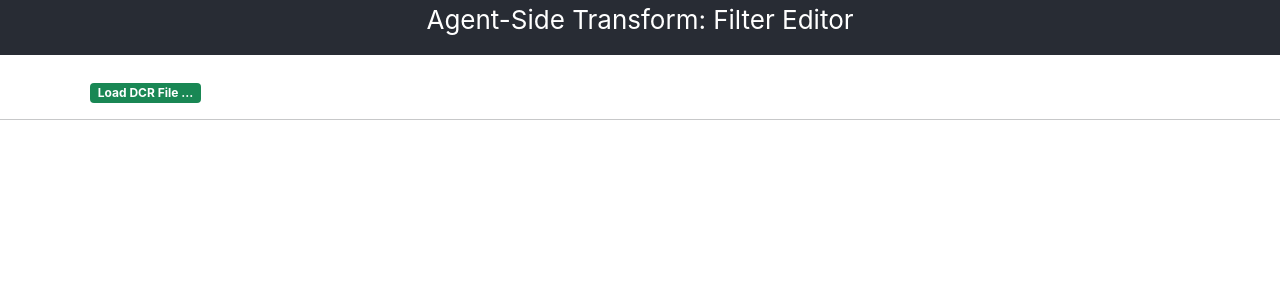
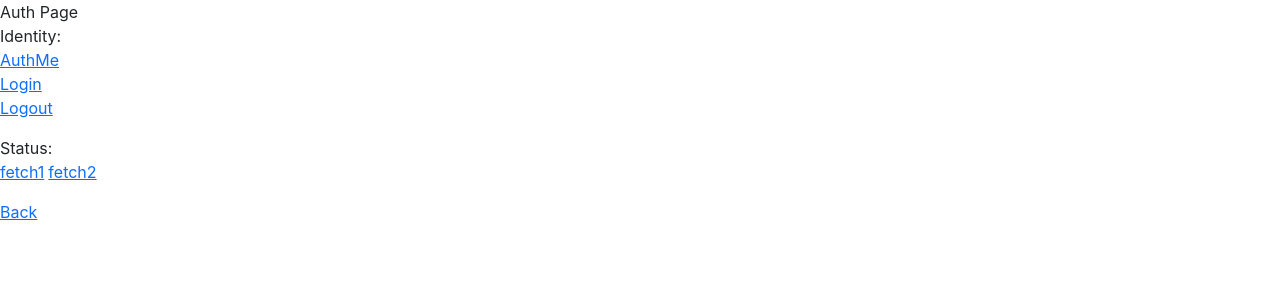
Before and after one commit to victlu/astedit, a React (Create React App) app: page /auth in a window 1280 px wide. Shown: the top 300 px of the page. Built offline with nearby package versions, Linux system fonts and the light colour scheme; no server answers.

Commit message:
auth page

```diff
--- a/package.json
+++ b/package.json
@@ -10,6 +10,7 @@
     "bootstrap": "^5.3.3",
     "react": "^18.3.1",
     "react-dom": "^18.3.1",
+    "react-router-dom": "^6.27.0",
     "react-scripts": "^5.0.1",
     "web-vitals": "^2.1.4"
   },
--- a/src/App.js
+++ b/src/App.js
@@ -2,6 +2,7 @@ import React from 'react';
 import './App.css';
 import DataSource from './datasources';
 import { CheckIcon, SquareIcon } from './icons';
+import { Link } from "react-router-dom";
 
 //GET https://management.azure.com/subscriptions/d67b705f-d9a4-4cee-881a-3bab1c20e567/resourceGroups/AMA-skaliki-rg/providers/Microsoft.Insights/dataCollectionRules/AMA-skaliki-dcr?api-version=2023-03-11
 //Authorization: Bearer XXXXXXXX
@@ -13,7 +14,6 @@ function App() {
   const [getDcr, setDcr] = React.useState();
   const [getDataSource, setDataSource] = React.useState();
   const [getSelectedDataSource, setSelectedDataSource] = React.useState();
-  const [getIdentity, setIdentity] = React.useState();
   const [getTab, setTab] = React.useState();
 
   const clickAddGroup = (e, i) => {
@@ -270,60 +270,6 @@ function App() {
     URL.revokeObjectURL(url)
   }
 
-  const Fetch1 = () => {
-    let url = 'https://management.azure.com/subscriptions/d67b705f-d9a4-4cee-881a-3bab1c20e567/resourceGroups/AMA-skaliki-rg/providers/Microsoft.Insights/dataCollectionRules/AMA-skaliki-dcr?api-version=2023-03-11'
-    fetch(url)
-      .then((response) => {
-        if (!response.ok) {
-          console.log('[Fetch Error]', response.status)
-          return
-        }
-        let json = response.json()
-        console.log('[Fetch Response]', json)
-        return response.json()
-      })
-      .catch(error => {
-        console.error(error)
-      })
-  }
-
-  const Fetch2 = () => {
-    let url = 'https://login.windows.net/72f988bf-86f1-41af-91ab-2d7cd011db47'
-    fetch(url)
-      .then((response) => {
-        if (!response.ok) {
-          console.log('[Fetch Error]', response.status)
-          return
-        }
-        let json = response.json()
-        console.log('[Fetch Response]', json)
-        return response.json()
-      })
-      .catch(error => {
-        console.error(error)
-      })
-  }
-
-  const FetchAuthMe = () => {
-    let url = '/.auth/me'
-    fetch(url)
-      .then((response) => {
-        if (!response.ok) {
-          console.log('[Fetch Error]', response.status)
-          return
-        }
-        return response.json();
-      })
-      .then(data => {
-        console.log('[Fetch Response]', data)
-        setIdentity(data)
-        return data
-      })
-      .catch(error => {
-        console.error('[Fetch Error]', error)
-      })
-  }
-
   // **********************************
 
   React.useEffect(() => {
@@ -359,12 +305,6 @@ function App() {
     }
   }, [getFilter])
 
-  React.useEffect(() => {
-    if (!getIdentity) {
-      FetchAuthMe()
-    }
-  }, [getIdentity])
-
   let refDownload = React.useRef()
   let refLoad = React.useRef()
 
@@ -375,29 +315,6 @@ function App() {
   }
 
   let body = [];
-
-  // **********************************
-
-  // if (getIdentity?.clientPrincipal?.userDetails) {
-  //   body.push(<div>
-  //     <span className='badge bg-info mx-2'>{getIdentity.clientPrincipal.userDetails}</span>
-  //     <a href="/.auth/logout" className='mx-2' onClick={FetchAuthMe}>Logout</a>
-  //     <span className='mx-2' onClick={FetchAuthMe}>check</span>
-  //   </div>)
-  // }
-  // else {
-  //   body.push(<div>
-  //     <a href="/.auth/login/aad" className='mx-2' onClick={FetchAuthMe}>Login</a>
-  //     <span className='mx-2' onClick={FetchAuthMe}>check</span>
-  //   </div>)
-  // }
-
-  // body.push(
-  //   <div>
-  //     <span className='mx-2' onClick={Fetch1}>fetch1</span>
-  //     <span className='mx-2' onClick={Fetch2}>fetch2</span>
-  //   </div>
-  // )
 
   // **********************************
 
@@ -845,7 +762,7 @@ function App() {
   return (
     <div className="App">
       <header className="App-header">
-        <p>Agent-Side Transform: Filter Editor</p>
+        <p>Agent-Side Transform: Filter Editor <Link className='btn' to='/auth'>&nbsp;</Link></p>
       </header>
       <div className="App-body mt-4">
         {body}
--- /dev/null
+++ b/src/AuthPage.js
@@ -0,0 +1,103 @@
+import React from "react";
+import { Link } from "react-router-dom"
+
+function AuthPage() {
+  const [getIdentity, setIdentity] = React.useState();
+  const [getStatus, setStatus] = React.useState();
+
+  const Fetch1 = () => {
+    let url = 'https://management.azure.com/subscriptions/d67b705f-d9a4-4cee-881a-3bab1c20e567/resourceGroups/AMA-skaliki-rg/providers/Microsoft.Insights/dataCollectionRules/AMA-skaliki-dcr?api-version=2023-03-11'
+    fetch(url)
+      .then((response) => {
+        if (!response.ok) {
+          console.log('[Fetch Error]', response.status)
+          setStatus(response.status)
+          return
+        }
+        let json = response.json()
+        console.log('[Fetch Response]', json)
+        setStatus(JSON.stringify(json))
+        return response.json()
+      })
+      .catch(error => {
+        console.error(error)
+        setStatus(error.message)
+      })
+  }
+
+  const Fetch2 = () => {
+    let url = 'https://login.windows.net/72f988bf-86f1-41af-91ab-2d7cd011db47'
+    fetch(url)
+      .then((response) => {
+        if (!response.ok) {
+          console.log('[Fetch Error]', response.status)
+          setStatus(response.status)
+          return
+        }
+        let json = response.json()
+        console.log('[Fetch Response]', json)
+        setStatus(JSON.stringify(json))
+        return response.json()
+      })
+      .catch(error => {
+        console.error(error)
+        setStatus(error.message)
+      })
+  }
+
+  const FetchAuthMe = () => {
+    let url = '/.auth/me'
+    fetch(url)
+      .then((response) => {
+        if (!response.ok) {
+          console.log('[Fetch Error]', response.status)
+          return
+        }
+        return response.json();
+      })
+      .then(data => {
+        console.log('[Fetch Response]', data)
+        setIdentity(data)
+        return data
+      })
+      .catch(error => {
+        console.error('[Fetch Error]', error)
+      })
+  }
+
+  // **********************************
+
+  React.useEffect(() => {
+    if (!getIdentity) {
+      FetchAuthMe()
+    }
+  }, [getIdentity])
+
+  let items = []
+
+  items.push(<div>Auth Page</div>)
+  items.push(<div>Identity: {getIdentity?.clientPrincipal?.userDetails}</div>)
+  items.push(<div>
+    <a href='#' onClick={FetchAuthMe}>AuthMe</a>
+  </div>)
+  items.push(<div>
+    <a href="/.auth/login/aad">Login</a>
+  </div>)
+  items.push(<div>
+    <a href="/.auth/logout">Logout</a>
+  </div>)
+
+  items.push(<div className='mt-3'>
+    <div>Status: {getStatus}</div>
+    <a href='#' className='me-1' onClick={Fetch1}>fetch1</a>
+    <a href='#' className='me-1' onClick={Fetch2}>fetch2</a>
+  </div>)
+
+  items.push(<div className='mt-3'>
+    <Link to='/'>Back</Link>
+  </div>)
+
+  return (<div>{items}</div>)
+}
+
+export default AuthPage;
--- a/src/index.js
+++ b/src/index.js
@@ -1,13 +1,43 @@
 import React from 'react';
 import ReactDOM from 'react-dom/client';
+import AuthPage from './AuthPage';
+
+import {
+  createBrowserRouter,
+  RouterProvider,
+  useRouteError,
+} from "react-router-dom";
+
 import './index.css';
 import App from './App';
 import reportWebVitals from './reportWebVitals';
 
+function ErrorPage() {
+  const error = useRouteError();
+  return (
+    <div>
+      <div>Error: { error.statusText || error.message }</div>
+      <div><a href='/'>back</a></div>
+    </div>
+  )
+}
+
+const router = createBrowserRouter([
+  {
+    path: "/",
+    element: <App />,
+    errorElement: <ErrorPage />
+  },
+  {
+    path: "auth",
+    element: <AuthPage />,
+  },
+])
+
 const root = ReactDOM.createRoot(document.getElementById('root'));
 root.render(
   <React.StrictMode>
-    <App />
+    <RouterProvider router={router} />
   </React.StrictMode>
 );
 
```
Also changed, not shown: 1 other file (tests, documents, lock files or other folders).
